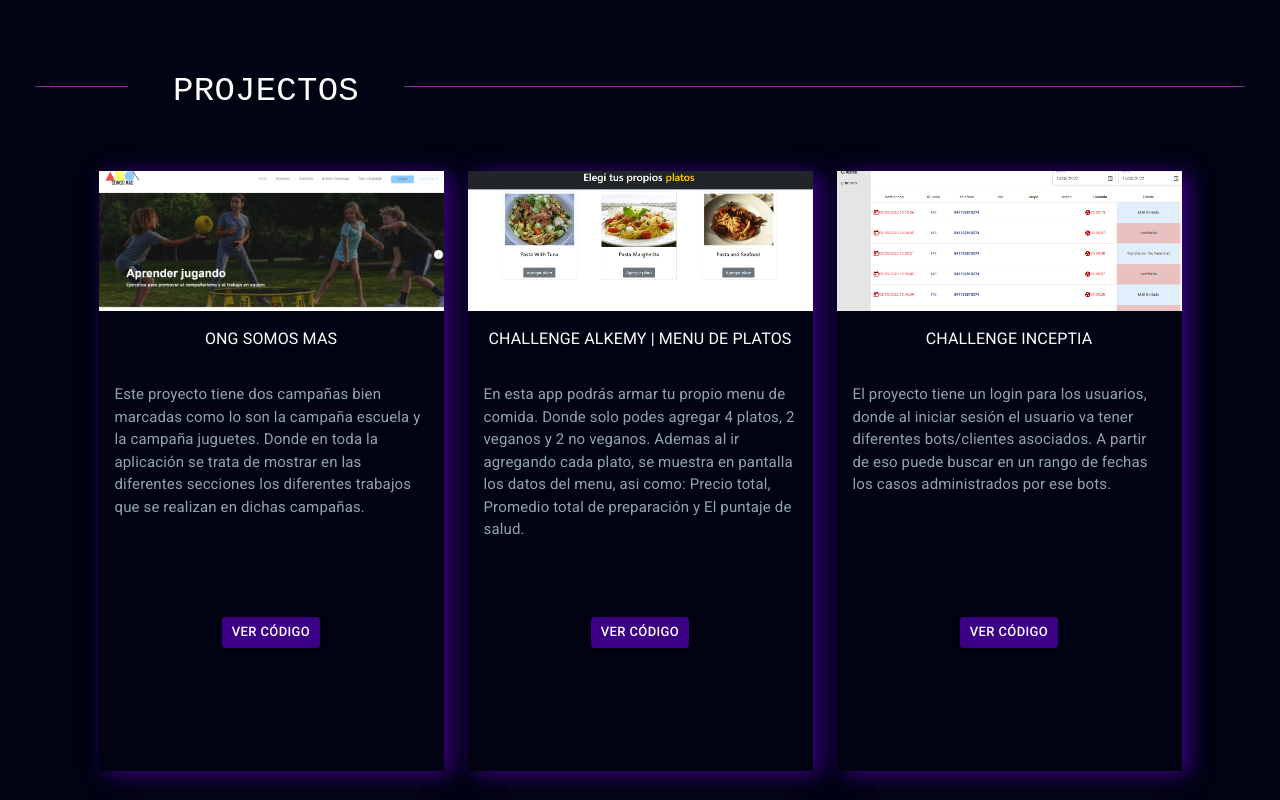
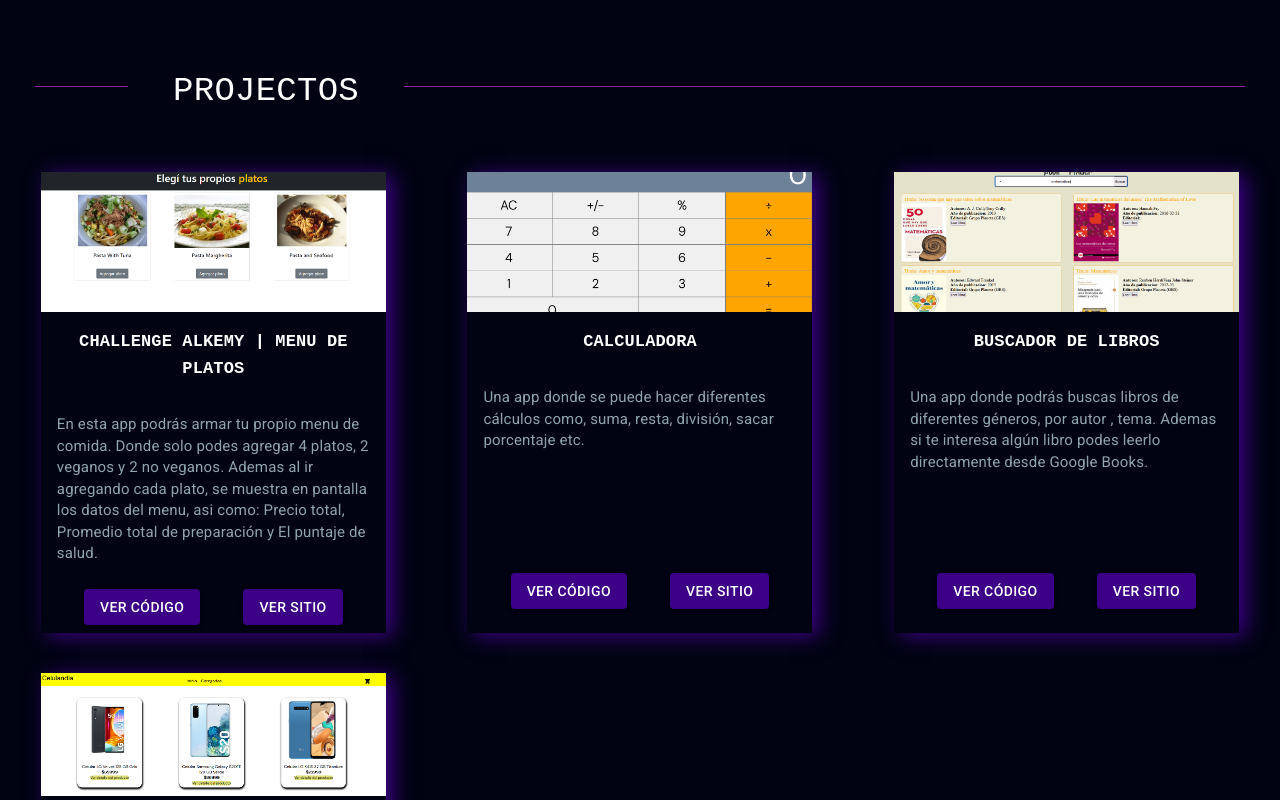
Before and after one commit to BarrientosGa/portfolio, a React (Create React App) app: page / in a window 1280 px wide. Shown: the part 960-1760 px from the top of the page. Built offline with nearby package versions, Linux system fonts and the light colour scheme.

Commit message:
se fixeo componente project

```diff
--- a/src/App.js
+++ b/src/App.js
@@ -12,7 +12,7 @@ const App = () => {
 
   return (
     <ThemeProvider theme={theme}>
-      <Box >
+      <Box>
         <NavBar />
         <Home />
         <Technology />
--- a/src/components/NavBar/NavBarMobile/DrawerMobile.js
+++ b/src/components/NavBar/NavBarMobile/DrawerMobile.js
@@ -20,7 +20,7 @@ const DrawerMobile = ({ setOpen, open }) => {
       >
         <List className={classes.list}>
           {['Inicio', 'Tecnologías', 'Proyectos'].map((text, index) => (
-            <Link href={`#${text.toLowerCase()}`} key={index} className={classes.link}>
+            <Link href={`#${text.toLowerCase()}`} key={index} className={classes.link} underline='none'>
               <Button>{text}</Button>
             </Link>
           ))}
--- a/src/components/Project/Card/CardProject.js
+++ b/src/components/Project/Card/CardProject.js
@@ -1,13 +1,13 @@
 import React from 'react'
 import { useStyles } from '../styles/projectsStyles'
-import { Typography, Card, CardContent, CardActions, Button, CardMedia} from '@mui/material'
+import { Typography, Card, CardContent, CardActions, Button, CardMedia, Link, Box } from '@mui/material'
 
-const CardProject = ({ img, title, description, linkRepo }) => {
+const CardProject = ({ img, title, description, linkRepo, linkWeb }) => {
 
   const classes = useStyles()
 
   return (
-    <Card sx={{ maxWidth: 345 }} className={classes.card}>
+      <Card className={classes.card}>
         <CardMedia
           component="img"
           height="140"
@@ -15,20 +15,23 @@ const CardProject = ({ img, title, description, linkRepo }) => {
           alt="imagen de proyecto"
         />
         <CardContent>
-        <Typography color='primary' className={classes.card_title}>
+          <Typography color='primary' component='h3' variant='h6' className={classes.card_title}>
             {title.toUpperCase()}
           </Typography>
         </CardContent>
-      <CardContent sx={{height:'35%'}}>
-        <Typography component='p' color="secondary" className={classes.card_description}>
+        <CardContent sx={{ height: '35%' }}>
+          <Typography component='p' variant='body2' align='start' color="secondary" className={classes.card_description}>
             {description}
           </Typography>
         </CardContent>
 
         <CardActions sx={{ justifyContent: 'space-evenly' }}>
-        <a href={linkRepo} target='_blank' rel="noreferrer">
-          <Button size="small" variant='contained' color='button'>Ver código</Button>
-        </a>
+          <Link href={linkRepo} target='_blank' rel="noreferrer" underline='none'>
+            <Button variant='contained' color='button'>Ver código</Button>
+          </Link>
+          <Link href={linkWeb} target='_blank' rel="noreferrer" underline='none'>
+            <Button variant='contained' color='button'>Ver sitio</Button>
+          </Link>
         </CardActions>
       </Card>
   )
--- a/src/components/Project/Index.js
+++ b/src/components/Project/Index.js
@@ -1,5 +1,5 @@
 import React from 'react'
-import {Container, Grid, Box, Toolbar } from '@mui/material'
+import { Container, Grid, Box, Toolbar } from '@mui/material'
 import { useStyles } from './styles/projectsStyles'
 import { motion } from "framer-motion"
 import CardProject from './Card/CardProject'
@@ -11,21 +11,24 @@ const Project = () => {
   const classes = useStyles()
 
   return (
+    <>
       <Box id='proyectos'>
-      <Toolbar/>
+        <Toolbar />
         <DividerComp title='PROJECTOS' />
-      <Container>
-        <Grid container className={classes.gridContainer} spacing={3} justifyContent='center' rowGap={2}>
+        {/* <Container sx={{ border: '1px solid red'}}> */}
+      </Box>
+
+      <Grid container rowSpacing={5} sx={{marginTop:'10px'}}>
         {project.map(({ id, ...props }) => (
-            <Grid item key={id}>
-              <motion.div whileHover={{ scale: 1.1 }}>
+          <Grid item key={id} xs={12} sm={12} md={6} lg={4} sx={{ display: 'flex', justifyContent: 'center' }}> {/* el sm va heredar del xs */}
+            {/* <motion.div whileHover={{ scale: 1.1 }}> */}
             <CardProject {...props} />
-              </motion.div>
+            {/* </motion.div> */}
           </Grid>
         ))}
       </Grid>
-      </Container>
-    </Box>
+
+    </>
   )
 }
 
--- a/src/components/Project/styles/projectsStyles.js
+++ b/src/components/Project/styles/projectsStyles.js
@@ -6,22 +6,23 @@ export const useStyles = makeStyles((theme) =>({
         marginTop: '80px !important'
     },
     gridContainer: {
-        marginTop: '25px !important'
+        marginTop: '25px !important',
     },
     card:{
-        height: '75vh',
+        maxWidth:'345px',
+        display:'flex',
+        flexDirection:'column',
+        height: '100%',
         background: '#010312 !important',
         boxShadow: '#3c0087 7px 3px 20px !important',
         borderRadius: '0px !important',
-        [theme.breakpoints.only('xl')]: {
-            width: '140'
-        }
     },
     card_title: {
-        fontSize: '15px',
+        fontSize: '1.063rem !important',
         textAlign: 'center',
+        fontWeight: 'bold !important',
         [theme.breakpoints.only('xl')]: {
-            fontSize: '20px !important'
+            fontSize: '1.125rem !important'
         }
 
     },
@@ -30,5 +31,12 @@ export const useStyles = makeStyles((theme) =>({
         [theme.breakpoints.only('xl')]: {
             fontSize: '17px !important'
         }
+    },
+    prueba:{
+        paddingLeft:'80px',
+        paddingRight: '80px',
+        [theme.breakpoints.down('lg')]:{
+
+        }
     }
 }))
--- a/src/index.css
+++ b/src/index.css
@@ -9,3 +9,10 @@ body{
   background-color: #010312 ;
 
 }
+#root {
+  width: 100%;
+  display: flex;
+  flex-direction: column;
+  justify-content: center;
+  align-items: center;
+}
--- a/src/json/project.json
+++ b/src/json/project.json
@@ -1,44 +1,34 @@
 [
-    {
-      "id": 1,
-      "img": "./ongSomosMas.png",
-      "title": "ONG Somos Mas",
-      "description": "Este proyecto tiene dos campañas bien marcadas como lo son la campaña escuela y la campaña juguetes. Donde en toda la aplicación se trata de mostrar en las diferentes secciones los diferentes trabajos que se realizan en dichas campañas.",
-      "linkRepo": "https://github.com/PlazaFer/somosmas.git"
-    },
     {
       "id": 2,
       "img": "./menuDePlatos.png",
       "title": "Challenge Alkemy | Menu de platos",
       "description": "En esta app podrás armar tu propio menu de comida. Donde solo podes agregar 4 platos, 2 veganos y 2 no veganos. Ademas al ir agregando cada plato, se muestra en pantalla los datos del menu, asi como: Precio total, Promedio total de preparación y El puntaje de salud.",
-      "linkRepo": "https://github.com/BarrientosGa/challenger-alkemy.git"
-    },
-    {
-      "id": 3,
-      "img": "./inceptia.png",
-      "title": "Challenge InceptIA",
-      "description": "El proyecto tiene un login para los usuarios, donde al iniciar sesión el usuario va tener diferentes bots/clientes asociados. A partir de eso puede buscar en un rango de fechas los casos administrados por ese bots.",
-      "linkRepo": "https://github.com/BarrientosGa/devChallengeReact.git"
+      "linkRepo": "https://github.com/BarrientosGa/challenger-alkemy.git",
+      "linkWeb": "https://jocular-swan-e0ffdb.netlify.app/"
     },
     {
       "id": 4,
       "img": "./calculadora.png",
       "title": "Calculadora",
       "description": "Una app donde se puede hacer diferentes cálculos como, suma, resta, división, sacar porcentaje etc.",
-      "linkRepo": "https://github.com/BarrientosGa/Calculator-online.git"
+      "linkRepo": "https://github.com/BarrientosGa/Calculator-online.git",
+      "linkWeb": "https://gallant-ptolemy-4ac809.netlify.app/"
     },
     {
       "id": 5,
       "img": "./libros.png",
       "title": "Buscador de libros",
       "description": "Una app donde podrás buscas libros de diferentes géneros, por autor , tema. Ademas si te interesa algún libro podes leerlo directamente desde Google Books.",
-      "linkRepo": "https://github.com/BarrientosGa/Book-finder.git"
+      "linkRepo": "https://github.com/BarrientosGa/Book-finder.git",
+      "linkWeb": "https://silver-yeot-767d4c.netlify.app/"
     },
     {
       "id": 6,
       "img": "./ecommerce.png",
       "title": "E-commerce - Tienda de celulares",
       "description": "celulandia es una tienda online donde vas a poder simular la compra de productos, eligiendo la cantidad, completando un formulario con tus datos y obteniendo el id de tu compra.",
-      "linkRepo": "https://github.com/BarrientosGa/React-js.git"
+      "linkRepo": "https://github.com/BarrientosGa/React-js.git",
+      "linkWeb": "https://goofy-thompson-f1a776.netlify.app/"
     }
   ]
```
Lines whose indentation alone changed are shown as unchanged.
